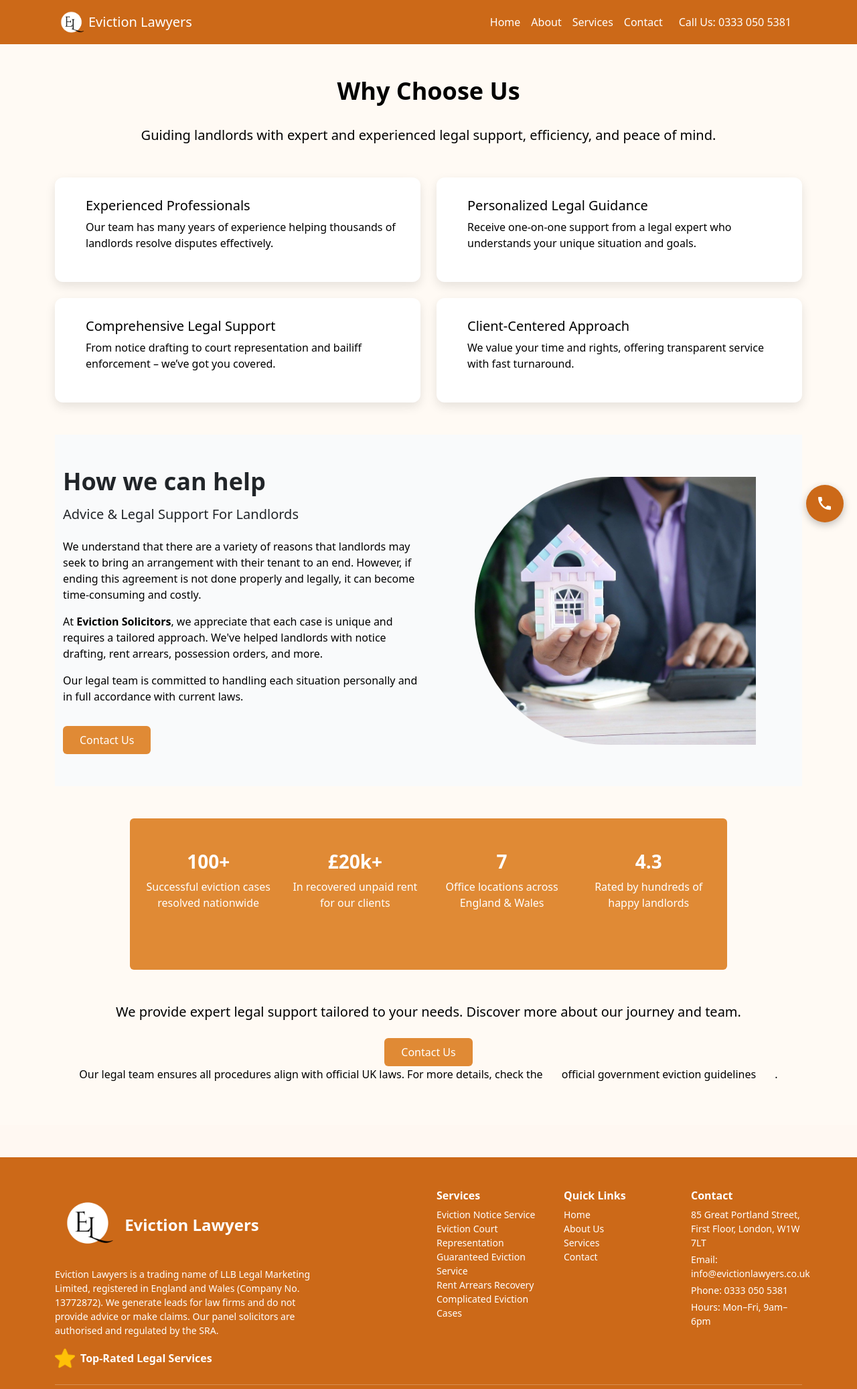
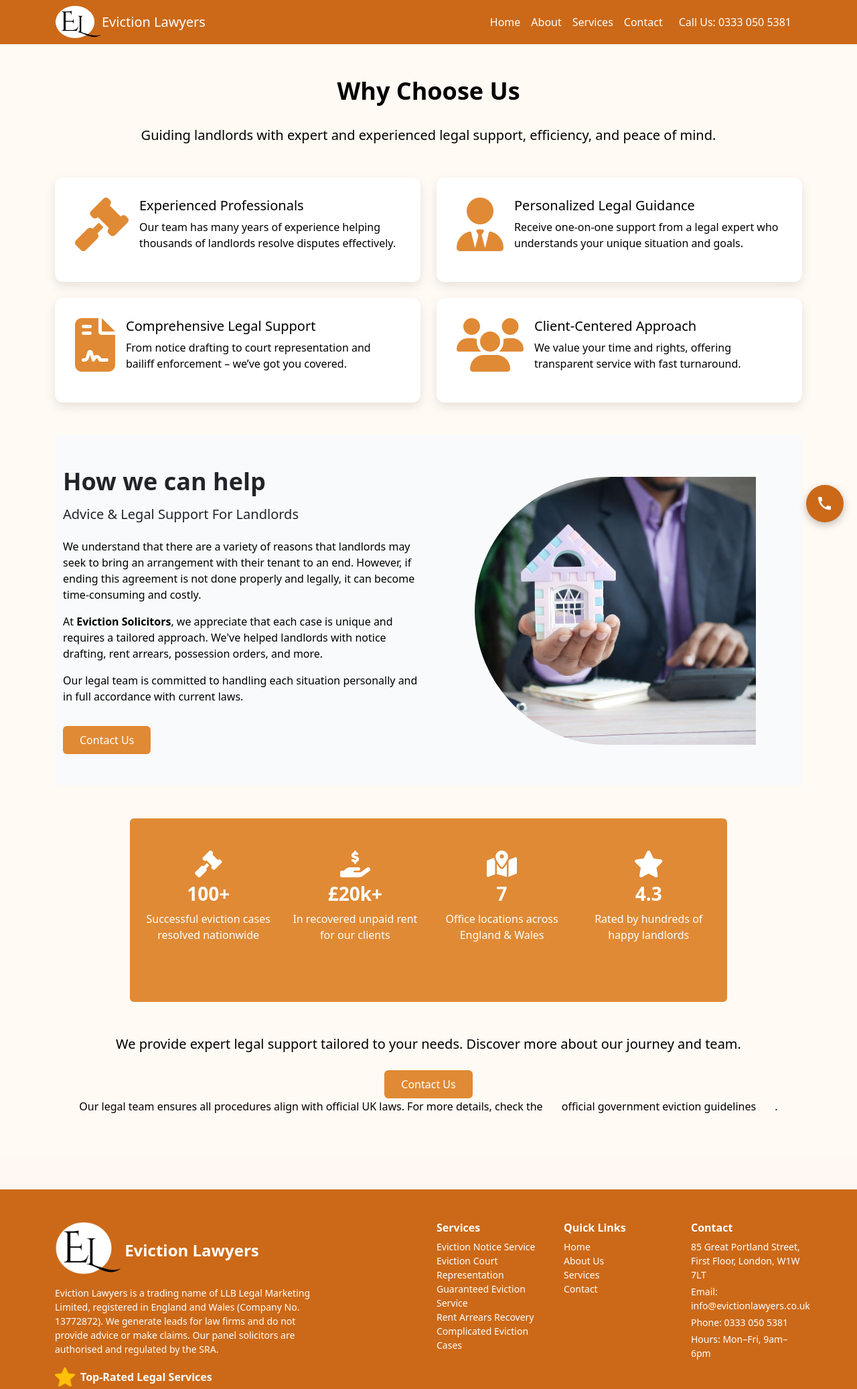
Before and after one commit to JYOTHIKONDUPALLY/eviction-solicitors-co, a plain HTML site: page eviction-solicitors.co/about.html in a window 1280 px wide. Shown: the top 2074 px of the page at 67% size. Drawn offline with nearby package versions, Linux system fonts and the light colour scheme.

Commit message:
logo chnages

```diff
--- a/eviction-solicitors.co/about.html
+++ b/eviction-solicitors.co/about.html
@@ -16,6 +16,10 @@
       href="https://cdn.jsdelivr.net/npm/bootstrap@5.3.2/dist/css/bootstrap.min.css"
       rel="stylesheet"
     />
+    <link
+    rel="stylesheet"
+    href="https://cdnjs.cloudflare.com/ajax/libs/font-awesome/6.5.0/css/all.min.css"
+  />
     <script src="https://cdn.jsdelivr.net/npm/bootstrap@5.3.2/dist/js/bootstrap.bundle.min.js"></script>
     <style>
       body {
@@ -164,9 +168,9 @@
     <nav class="navbar navbar-expand-lg navbar-light bg-light sticky-top">
       <div class="container">
         <img
-          src="assets/Eviction_Lawwyers logo.png"
+          src="assets/Eviction_lawyers.png"
           alt="logo"
-          width="50px"
+          width="70px"
           height="50px"
         />
         <a class="navbar-brand" href="#">Eviction Lawyers</a>
@@ -407,7 +411,7 @@
 
           <!-- Left Side: Company Info -->
           <div class="col-md-6 text-center text-md-start">
-            <img src="assets/Eviction_Lawwyers logo.png" alt="logo" width="100" height="100" class="mb-3" />
+            <img src="assets/Eviction_lawyers.png" alt="logo" width="100" height="80" class="mb-3" />
             <span class="fw-bold text-white fs-4">Eviction Lawyers</span>
             <p class="small">
               Eviction Lawyers is a trading name of LLB Legal Marketing Limited, registered in England and Wales (Company No. 13772872).
```
Also changed, not shown: eviction-solicitors.co/contact.html (+3 -3 lines), eviction-solicitors.co/index.html (+3 -3 lines), eviction-solicitors.co/services.html (+3 -3 lines), eviction-solicitors.co/assets/Eviction_Lawwyers logo.png (deleted), eviction-solicitors.co/assets/Eviction_lawyers.png (added), eviction-solicitors.co/assets/eviction-solicitors.png (deleted).
